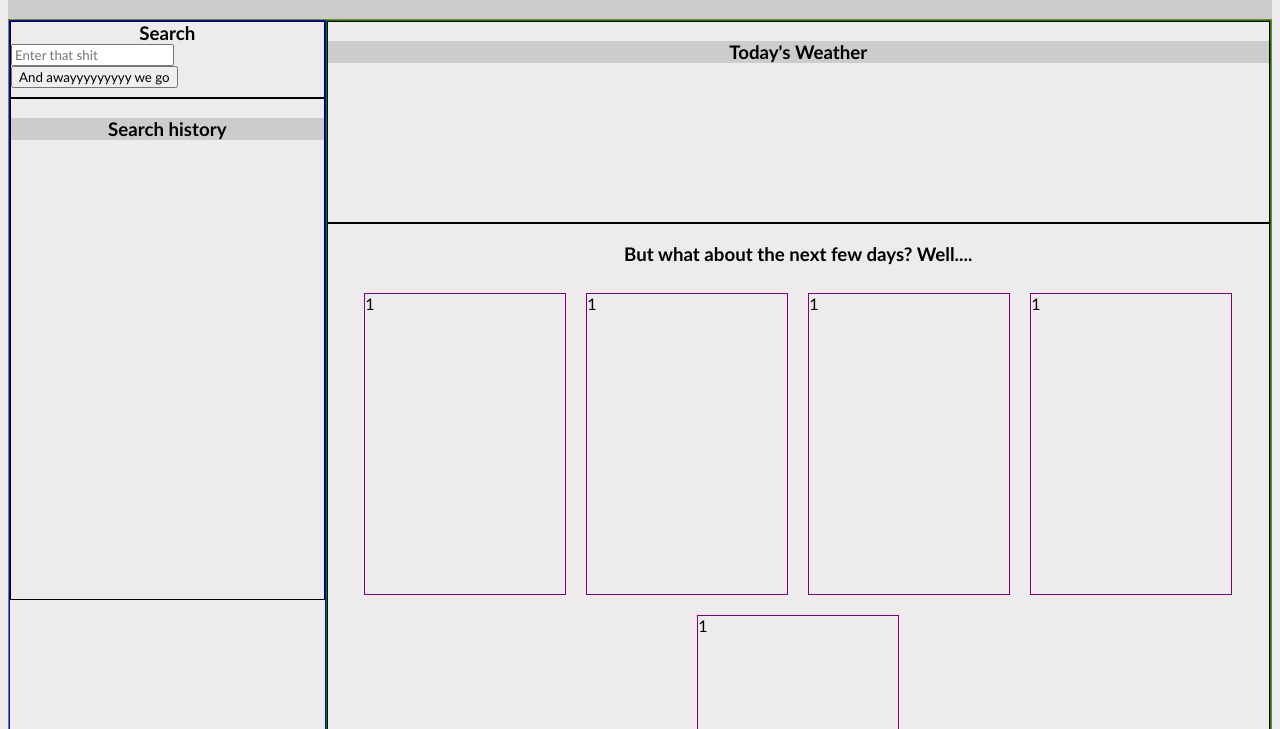
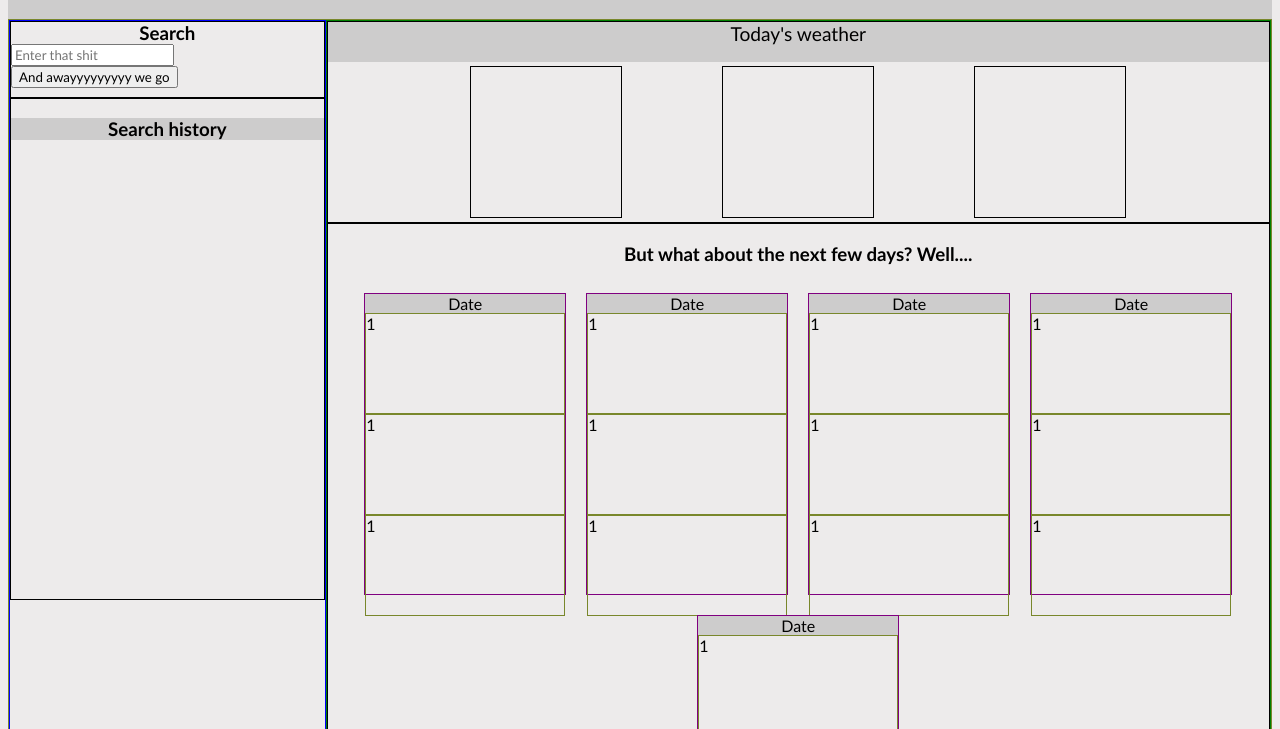
Before and after one commit to kalaniJ94/Weather-App, a plain HTML site: page index.html in a window 1280 px wide. Shown: the part 71-800 px from the top of the page. Drawn offline with Linux system fonts and the light colour scheme; no server answers.

Commit message:
more API logic, html els

```diff
--- a/Assets/CSS/style.scss
+++ b/Assets/CSS/style.scss
@@ -60,9 +60,21 @@ section {
     #currentWeather {
         border: $border;
         height: 200px;
-        h3{
-            display: flex;
+        display: flex;
+        flex-direction: row;
+        flex-wrap: wrap;
+        header{
+            height: 20%;
+            width: 100%;
             background-color: $box;
+            border: $gold;
+            font-size: larger;
+        }
+        div{
+            height: 75%;
+            width: 150px;
+            border: $border;
+            margin: 0px 50px 0px 50px;
         }
     }
 
@@ -89,7 +101,17 @@ section {
             width: 200px;
             height: 300px;
             margin: 10px;
+            .futureHead{
+                background-color: $box;
+            }
+            .futureDiv{
+                border: $gold solid 1px;
+                height: 33%;
+
+            }
         }
+
     }
 
+
 }
--- a/Assets/script.js
+++ b/Assets/script.js
@@ -120,7 +120,9 @@ function getLocal() {
     };
     // Current Forecast
     // currentForecast function will grab information from the API and display the date, an icon for the projected weather, as well as temp, wind, and humidity.
+    function currentDay(){
 
+    };
 
 //Future Forecast
 // futureForecast will display the next five days (NOT including current day) of forecasts, as well as the same info from currentForecast(date, icon, temp, wind and humidity.)
@@ -128,3 +130,4 @@ function getLocal() {
 saveSearch();
 getData();
 getLocal();
+currentDay();
--- a/index.html
+++ b/index.html
@@ -40,17 +40,46 @@
         <!-- Next to the search card, the rest of the space below header will be taken up by a display div, showing the City chosen, the date, an icon to indicate weather, and temp, wind, and humidity. -->
         <section>
             <div id="currentWeather">
-                <h3>Today's Weather</h3>
+                <header id="cityTitle">Today's weather</header>
+                <div id="temp"></div>
+                <div id="wind"></div>
+                <div id="humidity"></div>
+
             </div>
             <!-- Finally below that, Ill have a 5 day forecast (which should also be a h3). THis will be five cards displayed in a row, showing date, an icon for the weather, temp, wind and humidity. -->
             <div id="futureWeather">
                 <h3>But what about the next few days? Well....</h3>
                 <div id="forecastCtn">
-                    <div class="forecast" id="1">1</div>
-                    <div class="forecast" id="2">1</div>
-                    <div class="forecast" id="3">1</div>
-                    <div class="forecast" id="4">1</div>
-                    <div class="forecast" id="5">1</div>
+                    <div class="forecast" id="1">
+                        <header class="futureHead" id="head1">Date</header>
+                        <div class="futureDiv"id="temp1">1</div>
+                        <div class="futureDiv"id="wind1">1</div>
+                        <div class="futureDiv"id="humd1">1</div>
+                    </div>
+                    <div class="forecast" id="2">
+                        <header class="futureHead" id="head2">Date</header>
+                        <div class="futureDiv"id="temp2">1</div>
+                        <div class="futureDiv"id="wind2">1</div>
+                        <div class="futureDiv"id="humd2">1</div>
+                    </div>
+                    <div class="forecast" id="3">
+                        <header class="futureHead" id="head3">Date</header>
+                        <div class="futureDiv"id="temp3">1</div>
+                        <div class="futureDiv"id="wind3">1</div>
+                        <div class="futureDiv"id="humd3">1</div>
+                    </div>
+                    <div class="forecast" id="4">
+                        <header class="futureHead" id="head4">Date</header>
+                        <div class="futureDiv"id="temp4">1</div>
+                        <div class="futureDiv"id="wind4">1</div>
+                        <div class="futureDiv"id="humd4">1</div>
+                    </div>
+                    <div class="forecast" id="5">
+                        <header class="futureHead" id="head5">Date</header>
+                        <div class="futureDiv"id="temp5">1</div>
+                        <div class="futureDiv"id="wind5">1</div>
+                        <div class="futureDiv"id="humd5">1</div>
+                    </div>
                 </div>
             </div>
         </section>
```
Also changed, not shown: Assets/CSS/style.css, style.css (added), style.scss (added), 2 other files.
